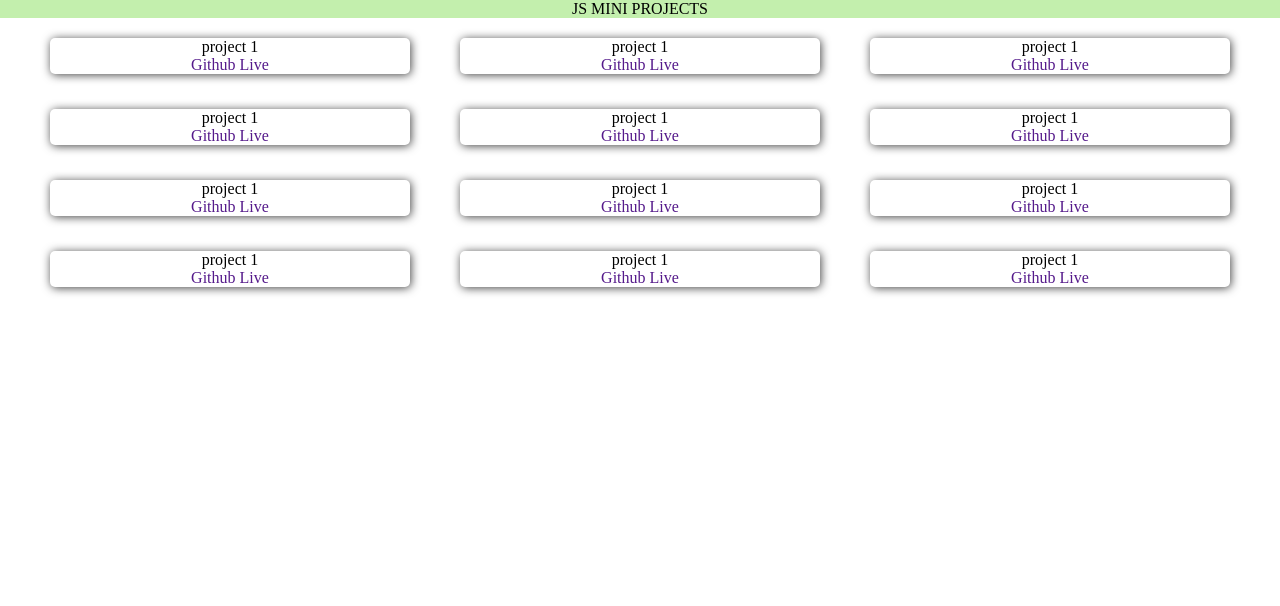
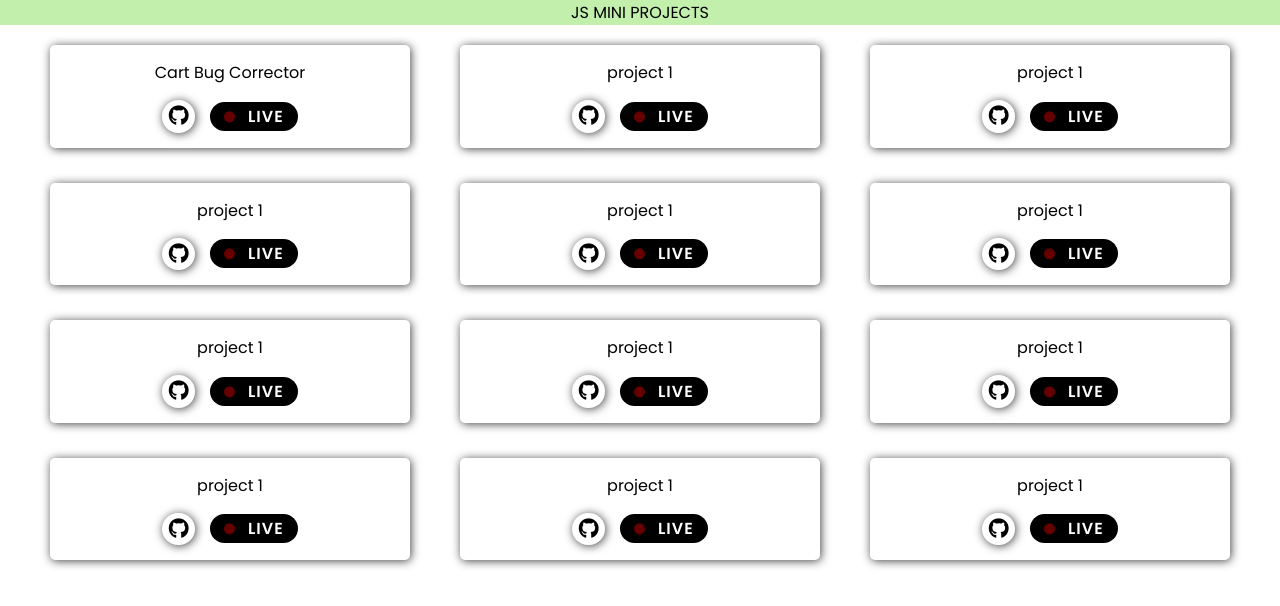
Before and after one commit to webakash1806/PW-javascript-milestone-1-assignment, a plain HTML site: page index.html in a window 1280 px wide. Drawn offline with Linux system fonts and the light colour scheme.

Commit message:
Icons Added

```diff
--- a/index.html
+++ b/index.html
@@ -6,6 +6,13 @@
     <meta name="viewport" content="width=device-width, initial-scale=1.0">
     <title>Mini Projects</title>
     <link rel="stylesheet" href="./style.css">
+    <link rel="stylesheet" href="https://cdnjs.cloudflare.com/ajax/libs/font-awesome/6.4.0/css/all.min.css"
+        integrity="sha512-iecdLmaskl7CVkqkXNQ/ZH/XLlvWZOJyj7Yy7tcenmpD1ypASozpmT/E0iPtmFIB46ZmdtAc9eNBvH0H/ZpiBw=="
+        crossorigin="anonymous" referrerpolicy="no-referrer" />
+    <link rel="preconnect" href="https://fonts.googleapis.com">
+    <link rel="preconnect" href="https://fonts.gstatic.com" crossorigin>
+    <link href="https://fonts.googleapis.com/css2?family=Poppins:wght@300;400;500;600;700;800&display=swap"
+        rel="stylesheet">
 </head>
 
 <body>
@@ -16,64 +23,100 @@
 
     <main>
         <div>
-            <p>project 1</p>
-            <a href="">Github</a>
-            <a href="">Live</a>
+            <p>Cart Bug Corrector</p>
+            <div class="link-container">
+                <a href="" class="github-link"><i class="fa-brands fa-github"></i></a>
+                <a href="./10. Correct a bug/index.html" class="live-link"><i class="fa-solid fa-circle fa-beat-fade"
+                        style="color: #ff0000;"></i>Live</a>
+            </div>
         </div>
         <div>
             <p>project 1</p>
-            <a href="">Github</a>
-            <a href="">Live</a>
+            <div class="link-container">
+                <a href="" class="github-link"><i class="fa-brands fa-github"></i></a>
+                <a href="" class="live-link"><i class="fa-solid fa-circle fa-beat-fade"
+                        style="color: #ff0000;"></i>Live</a>
+            </div>
         </div>
         <div>
             <p>project 1</p>
-            <a href="">Github</a>
-            <a href="">Live</a>
+            <div class="link-container">
+                <a href="" class="github-link"><i class="fa-brands fa-github"></i></a>
+                <a href="" class="live-link"><i class="fa-solid fa-circle fa-beat-fade"
+                        style="color: #ff0000;"></i>Live</a>
+            </div>
         </div>
         <div>
             <p>project 1</p>
-            <a href="">Github</a>
-            <a href="">Live</a>
+            <div class="link-container">
+                <a href="" class="github-link"><i class="fa-brands fa-github"></i></a>
+                <a href="" class="live-link"><i class="fa-solid fa-circle fa-beat-fade"
+                        style="color: #ff0000;"></i>Live</a>
+            </div>
         </div>
         <div>
             <p>project 1</p>
-            <a href="">Github</a>
-            <a href="">Live</a>
+            <div class="link-container">
+                <a href="" class="github-link"><i class="fa-brands fa-github"></i></a>
+                <a href="" class="live-link"><i class="fa-solid fa-circle fa-beat-fade"
+                        style="color: #ff0000;"></i>Live</a>
+            </div>
         </div>
         <div>
             <p>project 1</p>
-            <a href="">Github</a>
-            <a href="">Live</a>
+            <div class="link-container">
+                <a href="" class="github-link"><i class="fa-brands fa-github"></i></a>
+                <a href="" class="live-link"><i class="fa-solid fa-circle fa-beat-fade"
+                        style="color: #ff0000;"></i>Live</a>
+            </div>
         </div>
         <div>
             <p>project 1</p>
-            <a href="">Github</a>
-            <a href="">Live</a>
+            <div class="link-container">
+                <a href="" class="github-link"><i class="fa-brands fa-github"></i></a>
+                <a href="" class="live-link"><i class="fa-solid fa-circle fa-beat-fade"
+                        style="color: #ff0000;"></i>Live</a>
+            </div>
         </div>
         <div>
             <p>project 1</p>
-            <a href="">Github</a>
-            <a href="">Live</a>
+            <div class="link-container">
+                <a href="" class="github-link"><i class="fa-brands fa-github"></i></a>
+                <a href="" class="live-link"><i class="fa-solid fa-circle fa-beat-fade"
+                        style="color: #ff0000;"></i>Live</a>
+            </div>
         </div>
         <div>
             <p>project 1</p>
-            <a href="">Github</a>
-            <a href="">Live</a>
+            <div class="link-container">
+                <a href="" class="github-link"><i class="fa-brands fa-github"></i></a>
+                <a href="" class="live-link"><i class="fa-solid fa-circle fa-beat-fade"
+                        style="color: #ff0000;"></i>Live</a>
+            </div>
         </div>
         <div>
             <p>project 1</p>
-            <a href="">Github</a>
-            <a href="">Live</a>
+            <div class="link-container">
+                <a href="" class="github-link"><i class="fa-brands fa-github"></i></a>
+                <a href="" class="live-link"><i class="fa-solid fa-circle fa-beat-fade"
+                        style="color: #ff0000;"></i>Live</a>
+            </div>
         </div>
         <div>
             <p>project 1</p>
-            <a href="">Github</a>
-            <a href="">Live</a>
+            <div class="link-container">
+                <a href="" class="github-link"><i class="fa-brands fa-github"></i></a>
+                <a href="" class="live-link"><i class="fa-solid fa-circle fa-beat-fade"
+                        style="color: #ff0000;"></i>Live</a>
+            </div>
         </div>
         <div>
             <p>project 1</p>
-            <a href="">Github</a>
-            <a href="">Live</a>
+            <div class="link-container">
+                <a href="" class="github-link"><i class="fa-brands fa-github"></i></a>
+                <a href="" class="live-link"><i class="fa-solid fa-circle fa-beat-fade"
+                        style="color: #ff0000;"></i>Live</a>
+            </div>
         </div>
     </main>
 
--- a/style.css
+++ b/style.css
@@ -2,6 +2,7 @@
     padding: 0;
     margin: 0;
     box-sizing: border-box;
+    font-family: 'Poppins', sans-serif;
 }
 
 body {
@@ -26,7 +27,58 @@ main {
     padding: 20px 50px;
 }
 
-div {
+main>div {
     border-radius: 5px;
     box-shadow: 1px 1px 10px #000000bd;
+    padding: 15px;
+    display: flex;
+    flex-direction: column;
+    gap: 15px;
 }
+
+
+.github-link i {
+    font-size: 20.5px;
+    color: #000000;
+    transition: all 0.8s;
+    padding: 6px 6.4px;
+    box-shadow: 1px 1px 10px #000000bd;
+    border-radius: 50%;
+    display: flex;
+    align-items: center;
+    justify-content: center;
+    height: fit-content;
+    width: fit-content;
+}
+
+.github-link i:hover {
+    color: #fff;
+    background-color: #000000;
+
+}
+
+.live-link {
+    background-color: #000;
+    border-radius: 25px;
+    padding: 2px 14px;
+    display: flex;
+    align-items: center;
+    justify-content: center;
+    width: fit-content;
+    gap: 12px;
+    text-transform: uppercase;
+    color: #fff;
+    font-weight: 600;
+    letter-spacing: 1px;
+}
+
+.live-link i {
+    font-size: 11px;
+}
+
+.link-container {
+    display: flex;
+    align-items: center;
+    justify-content: center;
+    gap: 15px;
+}
```
